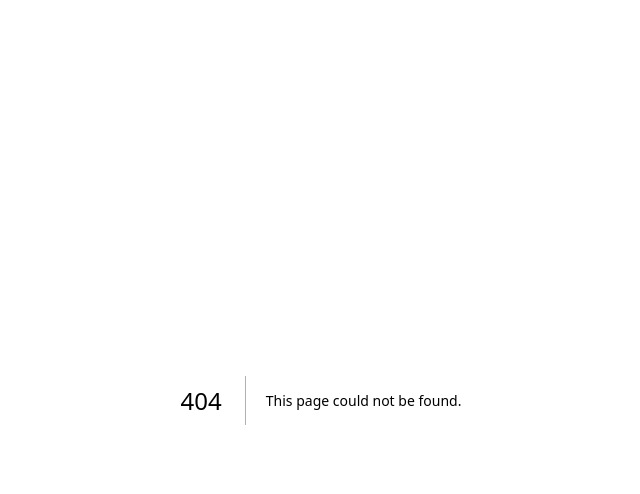
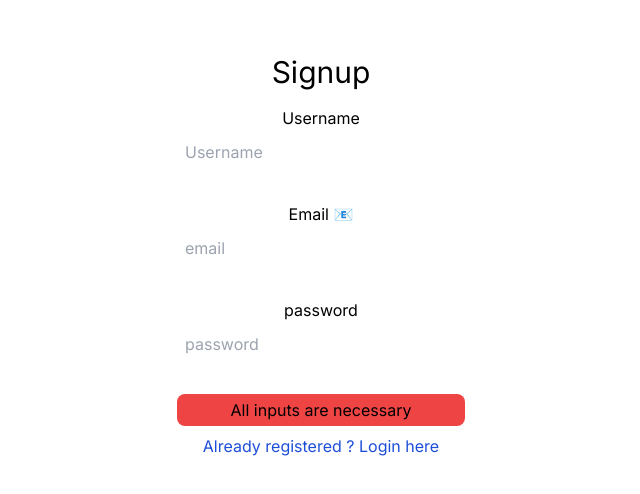
Before and after one commit to adityach0uhan/NextJs-Authentication, a Next.js app: page /signup in a window 1280 px wide. Before the commit this address had no page. Shown: the top 494 px of the page, without its empty margins (319-959 px from the left). Built offline with nearby package versions, Linux system fonts and the light colour scheme.

Commit message:
User Signup Page Completed

```diff
--- a/package.json
+++ b/package.json
@@ -9,6 +9,7 @@
     "lint": "next lint"
   },
   "dependencies": {
+    "axios": "^1.6.8",
     "bcryptjs": "^2.4.3",
     "dotenv": "^16.4.5",
     "jsonwebtoken": "^9.0.2",
--- /dev/null
+++ b/src/app/login/page.jsx
@@ -0,0 +1,9 @@
+import React from 'react'
+
+const page = () => {
+  return (
+    <div>login</div>
+  )
+}
+
+export default page
--- /dev/null
+++ b/src/app/signup/page.jsx
@@ -0,0 +1,96 @@
+'use client'
+import React from 'react'
+import { useState, useEffect } from 'react';
+import axios from 'axios';
+import Link from 'next/link';
+import { useRouter } from 'next/navigation';
+
+const page = () => {
+  const router = useRouter();
+
+  const [userData, setuserData] = useState({
+    username: "", password: "", email: ""
+  })
+
+  const [loading, setloading] = useState(false);
+  const [buttonEnable, setbuttonEnable] = useState(false);
+  const [buttonColor, setbuttonColor] = useState("red");
+
+
+  const submitForm = async () => {
+
+    try {
+      setloading(true)
+      const response = await axios.post('api/users/signup', userData);
+      router.push('/login');
+      console.log("User Sign Up Successfull",response)
+    } catch (error) {
+      console.log(error)
+    }
+
+  }
+  useEffect(() => {
+
+    if (userData.email.length > 1 && userData.username.length > 1 && userData.password.length > 1){
+      setbuttonEnable(true)
+      setbuttonColor('bg-green-500');
+
+    } else {
+      setbuttonEnable(false)
+      setbuttonColor('bg-red-500')
+
+    }
+  }, [userData])
+
+
+  return (
+    <>
+
+      <div className=' md:w-96 w-full mx-auto  mt-16 flex-col items-center justify-center flex h-96 '>
+        <h4 className='text-3xl mb-4'>{loading ? "Processing" : "Signup"}</h4>
+        {/* username  */}
+        <div id='username' className='flex h-16 mb-8 w-full flex-col items-center justify-center '>
+          <label className='flex h-10' htmlFor="username">Username  </label>
+          <input
+            value={userData.username}
+            onChange={(e) => { setuserData({ ...userData, username: e.target.value }) }}
+            className='p-2 w-3/4 rounded-xl h-10'
+            type="text"
+            placeholder='Username' />
+        </div>
+
+        {/* email  */}
+        <div id='email' className='flex h-16 mb-8 w-full flex-col items-center justify-center'>
+          <label className='flex h-10 ' htmlFor="username">Email 📧 </label>
+          <input
+            value={userData.email}
+            onChange={(e) => { setuserData({ ...userData, email: e.target.value }) }}
+            className='p-2 w-3/4 rounded-xl h-10'
+            type="text"
+            placeholder='email' />
+        </div>
+
+        {/* password */}
+        <div id='password' className='flex h-16 mb-8 w-full flex-col items-center justify-center'>
+          <label className='flex h-10 ' htmlFor="username">password</label>
+          <input
+            value={userData.password}
+            onChange={(e) => { setuserData({ ...userData, password:e.target.value }) }}
+            className='p-2 w-3/4 rounded-xl h-10'
+            type="password"
+            placeholder='password' />
+        </div>
+
+        <button
+          onClick={submitForm}
+          className={`border-1 h-8 border-black w-3/4  p-2 rounded-lg ${buttonColor} text-center flex items-center justify-center` } >
+          {buttonEnable ? 'Sign Up' : "All inputs are necessary"}
+        </button>
+        <Link className='mt-2 text-blue-700' href='/login'>Already registered ? Login here</Link>
+      </div>
+
+    </>
+  )
+}
+
+export default page
--- /dev/null
+++ b/src/app/verifyemail/page.jsx
@@ -0,0 +1,11 @@
+import React from 'react'
+
+const page = () => {
+  return (
+      <div>verify
+
+    </div>
+  )
+}
+
+export default page
```
Also changed, not shown: src/app/profile/profile.jsx (added), 2 other files (tests, documents, lock files or other folders).
